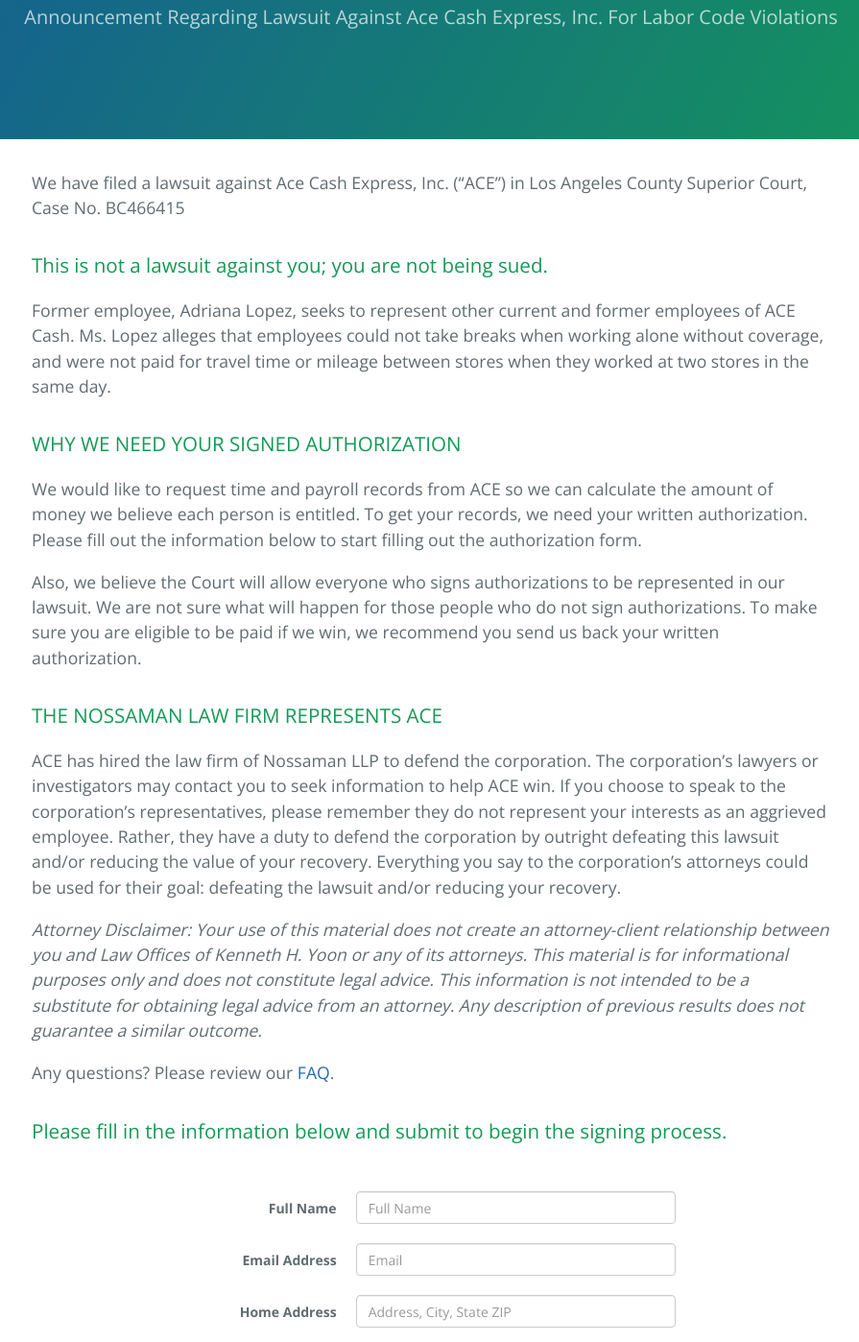
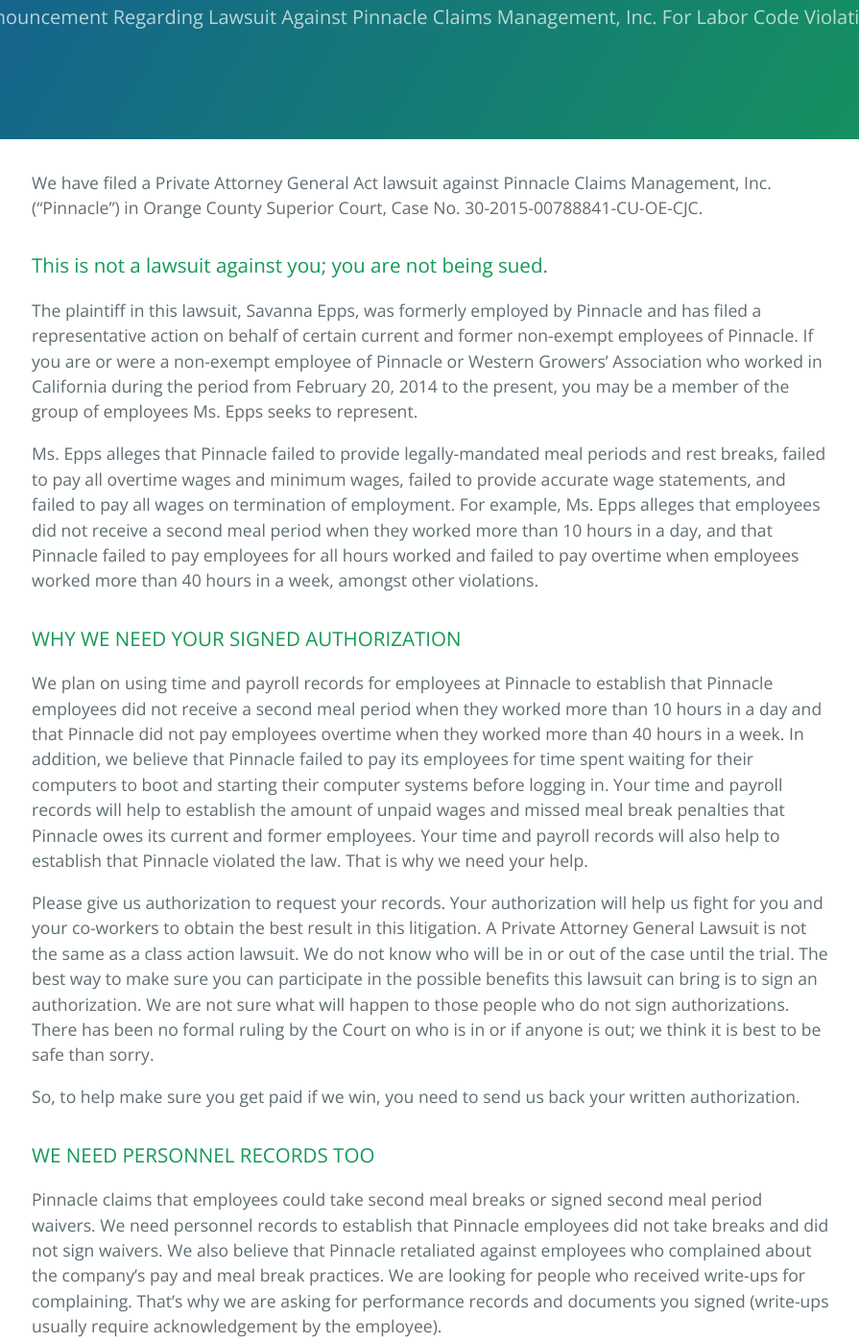
Before and after one commit to YoonLaw/starbucks.yoonlaw.com, a plain HTML site: page index.html in a window 1280 px wide. Shown: the part 172-1570 px from the top of the page at 96% size, without its empty margins (191-1086 px from the left). Drawn offline with nearby package versions, Linux system fonts and the light colour scheme.

Commit message:
Update for pinnacle

```diff
--- a/index.html
+++ b/index.html
@@ -18,46 +18,90 @@
 <section class="page-header">
     <h1 class="project-name">Yoon Law Authorization Form</h1>
     <h2 class="project-tagline">Announcement Regarding Lawsuit Against
-        Ace Cash Express, Inc. For Labor Code Violations</h2>
+        Pinnacle Claims Management, Inc. For Labor Code Violations</h2>
 </section>
 
 <section class="main-content">
     <p>
-        We have filed a lawsuit against Ace Cash Express, Inc. (“ACE”) in Los Angeles County Superior Court,
-        Case No. BC466415
+        We have filed a Private Attorney General Act lawsuit against Pinnacle Claims Management, Inc. (“Pinnacle”)
+        in Orange County Superior Court, Case No. 30-2015-00788841-CU-OE-CJC.
     </p>
 
     <h3>This is not a lawsuit against you; you are not being sued.</h3>
 
     <p>
-        Former employee, Adriana Lopez, seeks to represent other current and former employees of ACE Cash. Ms. Lopez
-        alleges that employees could not take breaks when working alone without coverage, and were not paid for travel
-        time or mileage between stores when they worked at two stores in the same day.
+        The plaintiff in this lawsuit, Savanna Epps, was formerly employed by Pinnacle and has filed a representative
+        action on behalf of certain current and former non-exempt employees of Pinnacle. If you are or were a non-exempt
+        employee of Pinnacle or Western Growers’ Association who worked in California during the period from February 20,
+        2014 to the present, you may be a member of the group of employees Ms. Epps seeks to represent.
+    </p>
+
+    <p>
+        Ms. Epps alleges that Pinnacle failed to provide legally-mandated meal periods and rest breaks, failed to pay all
+        overtime wages and minimum wages, failed to provide accurate wage statements, and failed to pay all wages on termination
+        of employment. For example, Ms. Epps alleges that employees did not receive a second meal period when they worked more
+        than 10 hours in a day, and that Pinnacle failed to pay employees for all hours worked and failed to pay overtime when
+        employees worked more than 40 hours in a week, amongst other violations.
     </p>
 
     <h3>WHY WE NEED YOUR SIGNED AUTHORIZATION</h3>
 
     <p>
-        We would like to request time and payroll records from ACE so we can calculate the amount of money we
-        believe each person is entitled. To get your records, we need your written authorization. Please fill out
-        the information below to start filling out the authorization form.
+        We plan on using time and payroll records for employees at Pinnacle to establish that Pinnacle employees did not receive
+        a second meal period when they worked more than 10 hours in a day and that Pinnacle did not pay employees overtime when
+        they worked more than 40 hours in a week.  In addition, we believe that Pinnacle failed to pay its employees for time spent
+        waiting for their computers to boot and starting their computer systems before logging in. Your time and payroll records will
+        help to establish the amount of unpaid wages and missed meal break penalties that Pinnacle owes its current and former employees.
+        Your time and payroll records will also help to establish that Pinnacle violated the law. That is why we need your help.
     </p>
 
     <p>
-        Also, we believe the Court will allow everyone who signs authorizations to be represented in our lawsuit.
-        We are not sure what will happen for those people who do not sign authorizations. To make sure you are
-        eligible to be paid if we win, we recommend you send us back your written authorization.
+        Please give us authorization to request your records. Your authorization will help us fight for you and your co-workers to obtain
+        the best result in this litigation. A Private Attorney General Lawsuit is not the same as a class action lawsuit. We do not know
+        who will be in or out of the case until the trial. The best way to make sure you can participate in the possible benefits this
+        lawsuit can bring is to sign an authorization. We are not sure what will happen to those people who do not sign authorizations.
+        There has been no formal ruling by the Court on who is in or if anyone is out; we think it is best to be safe than sorry.
     </p>
 
-    <h3>THE NOSSAMAN LAW FIRM REPRESENTS ACE</h3>
+    <p>
+        So, to help make sure you get paid if we win, you need to send us back your written authorization.
+    </p>
+
+    <h3>WE NEED PERSONNEL RECORDS TOO</h3>
 
     <p>
-        ACE has hired the law firm of Nossaman LLP to defend the corporation. The corporation’s lawyers or investigators
-        may contact you to seek information to help ACE win. If you choose to speak to the corporation’s
-        representatives, please remember they do not represent your interests as an aggrieved employee. Rather, they
-        have a duty to defend the corporation by outright defeating this lawsuit and/or reducing the value of your
-        recovery. Everything you say to the corporation’s attorneys could be used for their goal: defeating the lawsuit
-        and/or reducing your recovery.
+        Pinnacle claims that employees could take second meal breaks or signed second meal period waivers.  We need personnel records to
+        establish that Pinnacle employees did not take breaks and did not sign waivers.  We also believe that Pinnacle retaliated against
+        employees who complained about the company’s pay and meal break practices. We are looking for people who received write-ups for
+        complaining. That’s why we are asking for performance records and documents you signed (write-ups usually require acknowledgement
+        by the employee).
+    </p>
+
+    <h3>THE JACKSON LEWIS LAW FIRM REPRESENTS PINNACLE</h3>
+
+    <p>
+        Pinnacle has hired the law firm of Jackson Lewis, P.C. to defend the corporation. The corporation’s lawyers or investigators
+        may contact you to seek information to help Pinnacle win. They might try to get written statements from current and former
+        employees regarding the issues in this lawsuit and even offer money to settle this case. If you choose to speak to the corporation’s
+        representatives, please remember they do not represent your interests as an aggrieved employee. Rather, they have a duty to defend
+        the corporation by outright defeating this lawsuit and/or reducing the value of your recovery. Everything you say to the corporation’s
+        attorneys could be used for their goal: defeating the lawsuit and/or reducing your recovery.
+    </p>
+
+    <h3>CASE STATUS</h3>
+
+    <p>
+        The Court has not yet set a trial date. But your input is still very important to the case, to help us win at trial and make sure you get paid if we do win.
+    </p>
+
+    <p>
+        We are experienced in handling these types of cases and have successfully prosecuted many similar cases as class actions and are
+        fighting several similar cases under the same Private Attorney General Act.
+    </p>
+
+    <p>
+        We must show the Court that employees were harmed by Pinnacle’s policies and practices that violated California meal break laws, rest
+        break laws, minimum wage laws and overtime laws.
     </p>
 
     <p>
@@ -70,7 +114,11 @@
     </p>
 
     <p>
-        Any questions? Please review our <a href="faq.html">FAQ</a>.
+        We have written to your because we assume you would like to know about this lawsuit and because we would like to speak with any
+        current or former hourly paid employees about their experiences working for Pinnacle. On the other hand, we don’t want to bother
+        anyone who is not interested. Please let us know if you do or do not want to receive more information about the case, including
+        updates on the progress of the case, by either calling us or emailing us. If you tell us you don’t want to be contacted, we will
+        note that in our records and respect your wishes.
     </p>
 
     <h3>
```
